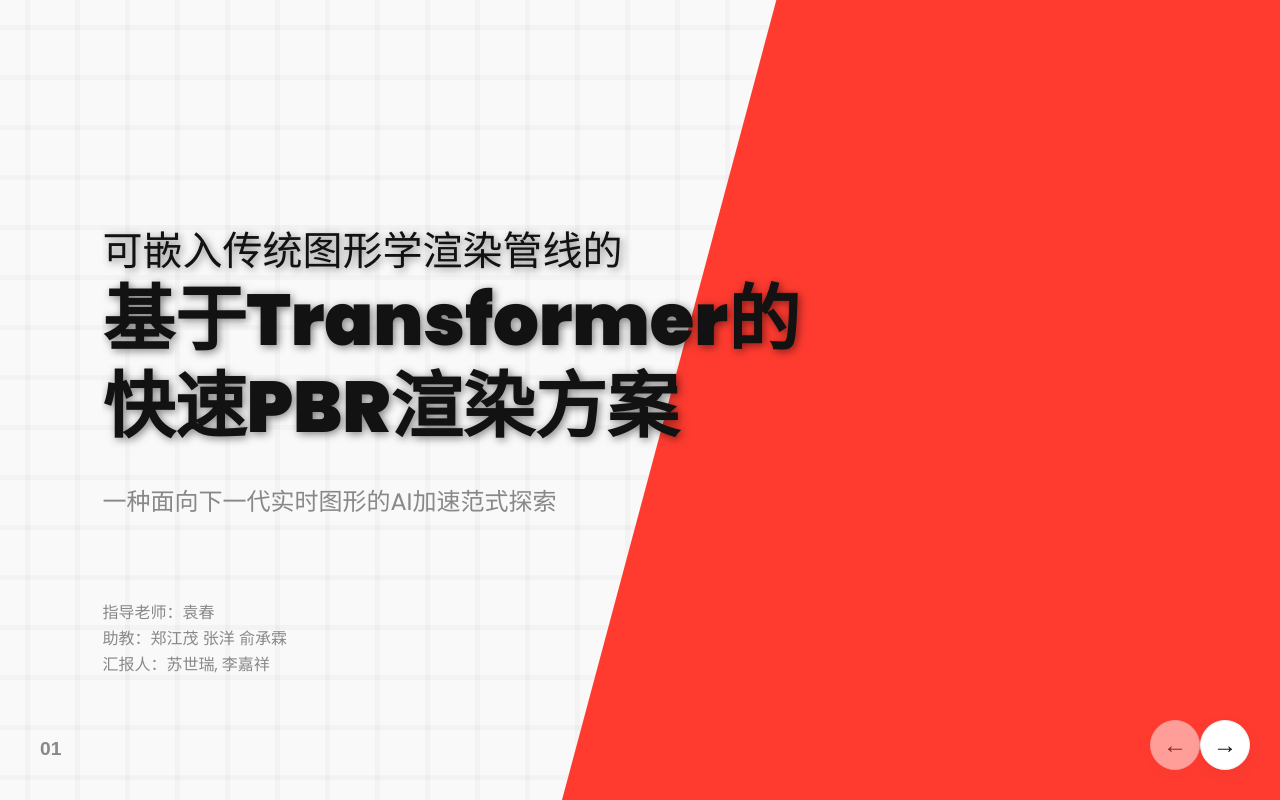
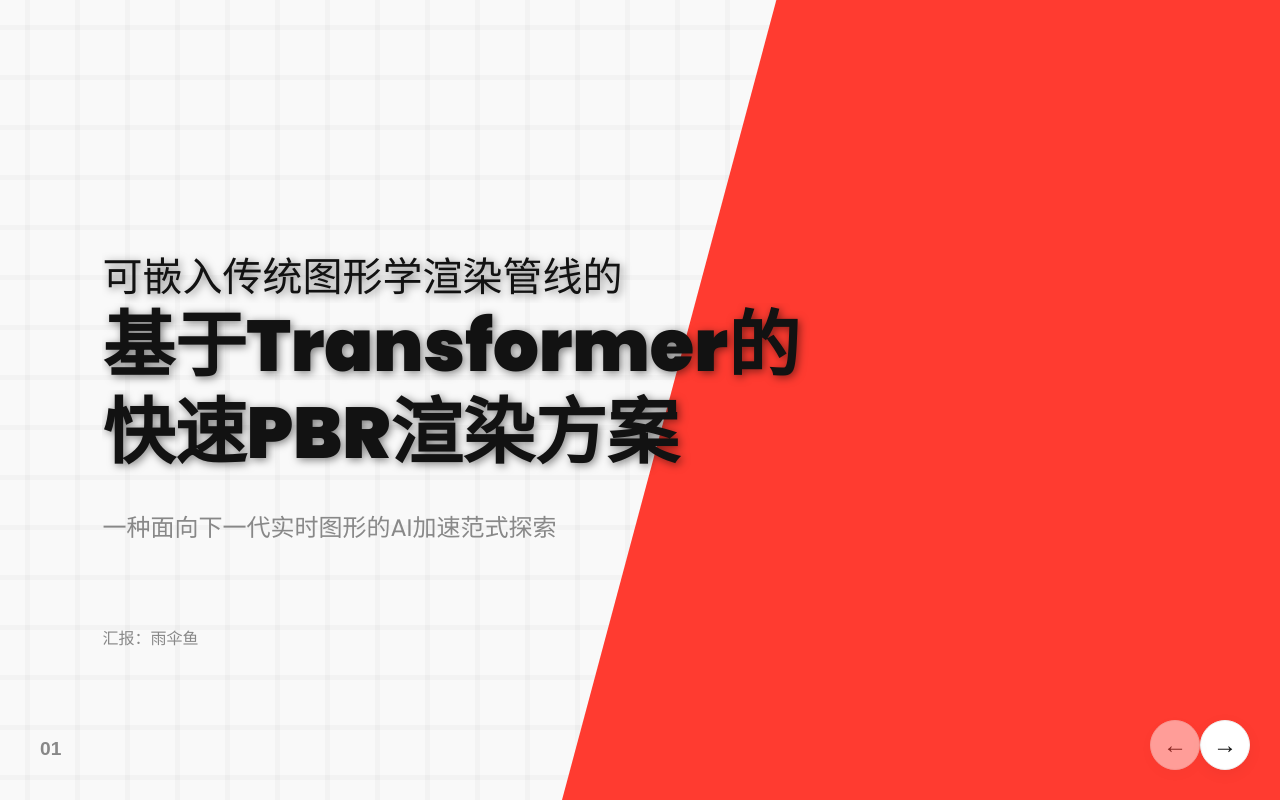
Before and after one commit to Rain-Kotsuzui/Rain-Kotsuzui.github.io, a plain HTML site: page index.html in a window 1280 px wide. Drawn offline with nearby package versions, Linux system fonts and the light colour scheme; a web font is replaced by a local one.

Commit message:
Update index.html

```diff
--- a/index.html
+++ b/index.html
@@ -786,7 +786,7 @@
                 <div class="s1-subtitle">
                     <p>一种面向下一代实时图形的AI加速范式探索</p>
                 </div>
-                <p class="s1-details">指导老师：袁春<br>助教：郑江茂 张洋 俞承霖<br>汇报人：苏世瑞, 李嘉祥 </p>
+                <p class="s1-details">汇报：雨伞鱼 </p>
             </div>
         </section>
 
```
